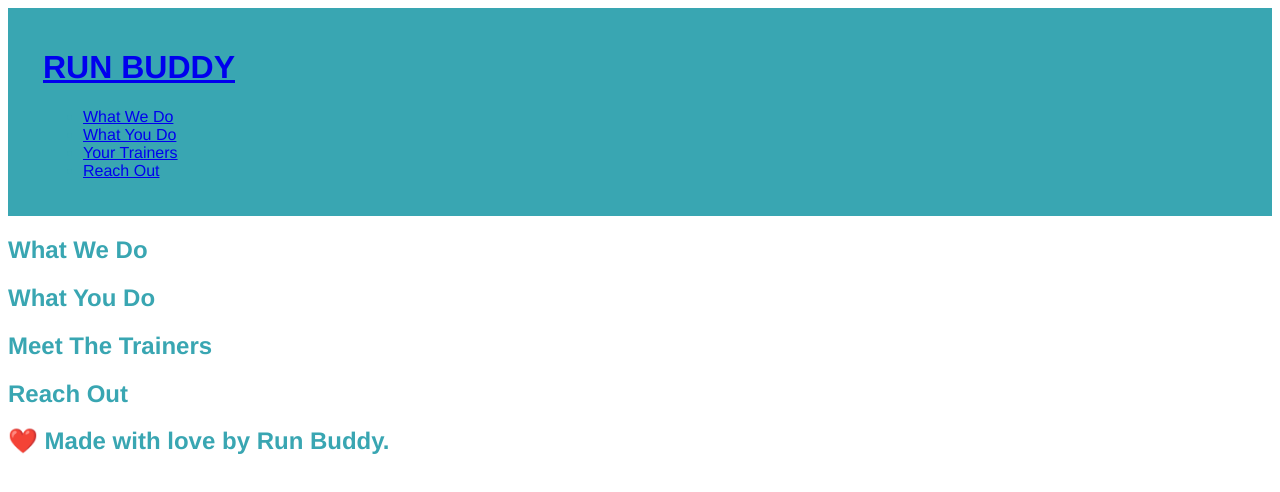
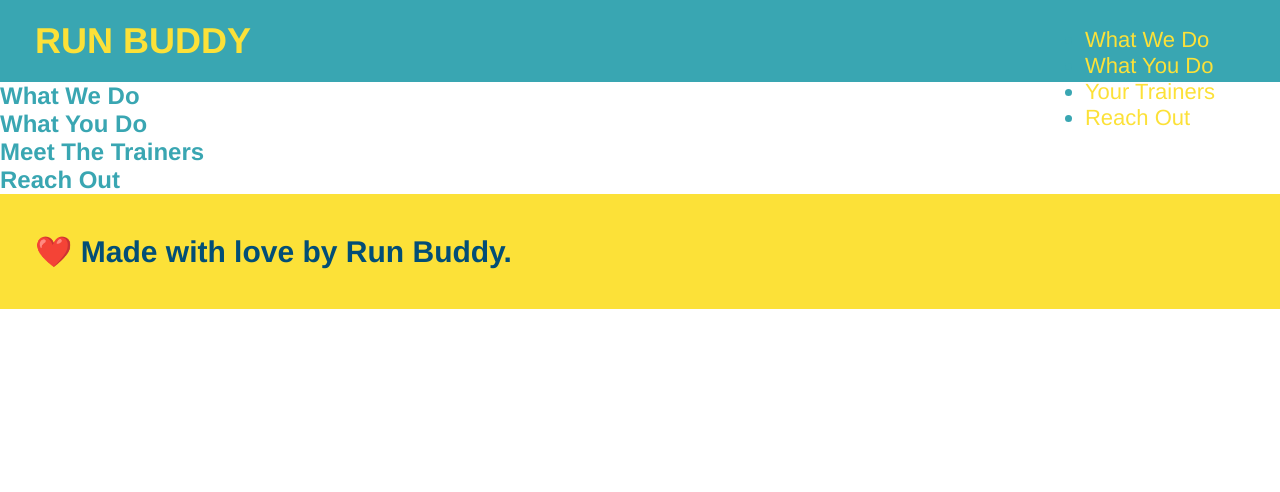
Before and after one commit to mooreyc/run-buddy, a plain HTML site: page index.html in a window 1280 px wide. Drawn offline with Linux system fonts and the light colour scheme.

Commit message:
Update style.css
added more information.

```diff
--- a/assets/css/style.css
+++ b/assets/css/style.css
@@ -1,5 +1,10 @@
 /*general stylings*/
 
+* {
+    margin: 0;
+    padding: 0;
+    box-sizing: border-box;
+}
 body {
     color: #39a6b2;
     font-family: Helvetica, Arial, sans-serif;
@@ -8,3 +13,50 @@ header {
     padding: 20px 35px;
     background-color:#39a6b2;
 }
+
+header h1 {
+    font-weight: bold;
+    font-size: 36px;
+    color: #fce138;
+    margin: 0;
+    display: inline;
+}
+
+header a {
+text-decoration: none;
+    color: #fce138
+}
+
+header nav {
+    float: right;
+    margin: 7px 0;
+}
+
+header nav ul li {
+    margin: 0 30px;
+    font-weight: lighter;
+    font-size: 22px;
+}
+
+footer {
+    background: #fce138;
+    width: 100%;
+    padding: 40px 35px;
+}
+
+footer h2 {
+    display: inline;
+    color: #024e76;
+    font-size: 30px;
+    margin: 0;
+}
+
+footer div {
+    float: right;
+    line-height: 1.5;
+    text-align: right;
+}
+
+footer a {
+    color: #024e76;
+}
```
